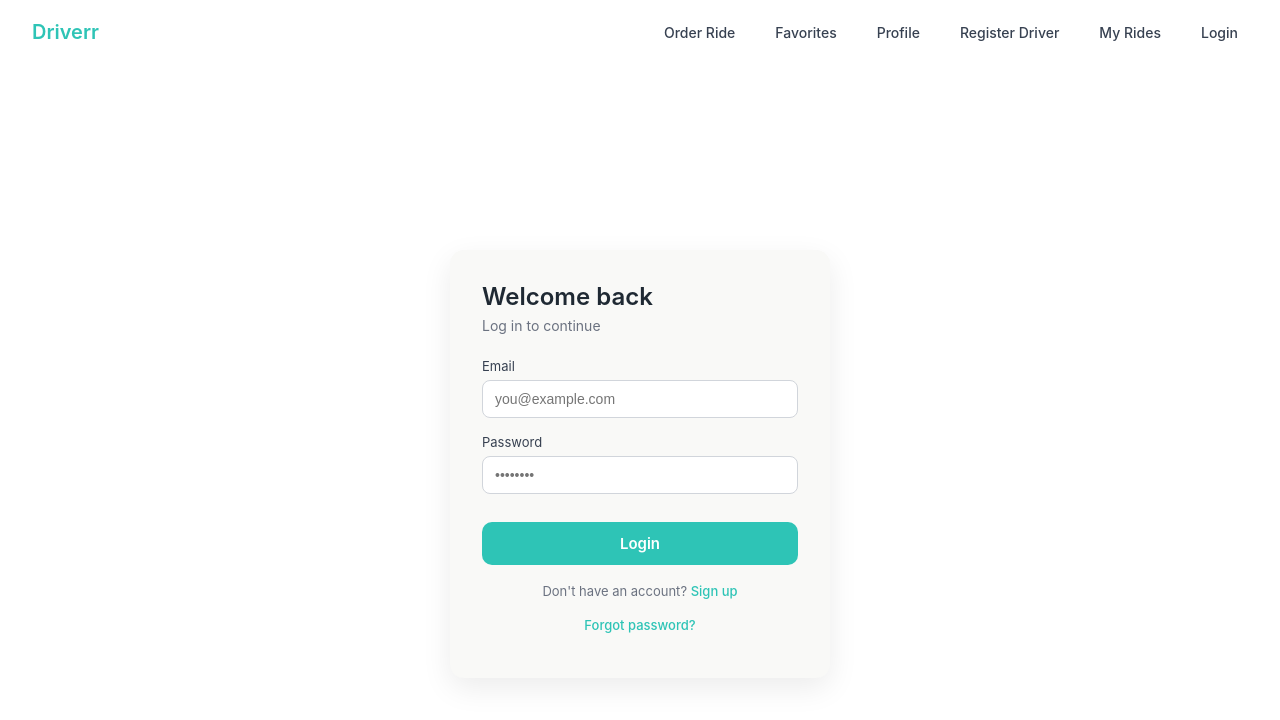
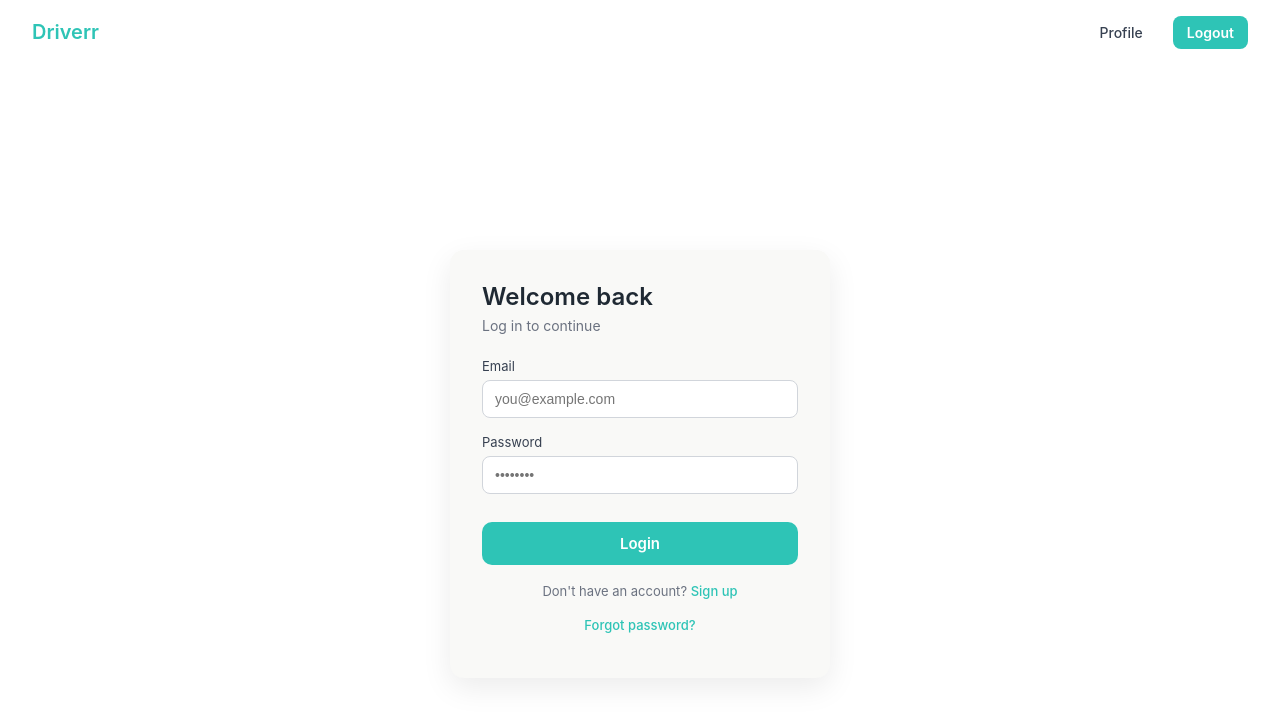
Before and after one commit to kzi-nastava/mrs-team29, an Angular app in the folder frontend/web/driverr-ui/: page /login in a window 1280 px wide. Shown: the top 720 px of the page. Built offline with nearby package versions, Linux system fonts and the light colour scheme; sample sign-in values are in the browser's storage.

Commit message:
feat: UserRole NavBar update for web

```diff
--- a/frontend/web/driverr-ui/src/app/components/navbar/navbar.component.css
+++ b/frontend/web/driverr-ui/src/app/components/navbar/navbar.component.css
@@ -35,6 +35,22 @@
   white-space: nowrap;
 }
 
+.logout-btn {
+  border: none;
+  background: #2ec4b6;
+  color: #ffffff;
+  font-size: 14px;
+  font-weight: 600;
+  padding: 8px 14px;
+  border-radius: 8px;
+  cursor: pointer;
+  transition: background 0.2s ease-in-out;
+}
+
+.logout-btn:hover {
+  background: #26b2a6;
+}
+
 .nav-links li a:hover {
   color: #2ec4b6;
 }
--- a/frontend/web/driverr-ui/src/app/components/navbar/navbar.component.html
+++ b/frontend/web/driverr-ui/src/app/components/navbar/navbar.component.html
@@ -4,11 +4,18 @@
   </div>
 
   <ul class="nav-links">
-    <li><a routerLink="/order-ride">Order Ride</a></li>
-    <li><a routerLink="/favorites">Favorites</a></li>
-    <li><a routerLink="/profile">Profile</a></li>
-    <li><a routerLink="/admin/driver-register">Register Driver</a></li>
-    <li><a routerLink="/driver/history">My Rides</a></li>
-    <li><a routerLink="/login">Login</a></li>
+    <ng-container *ngIf="isAuthenticated; else guestLinks">
+      <li *ngIf="isClient"><a routerLink="/order-ride">Order Ride</a></li>
+      <li *ngIf="isClient"><a routerLink="/favorite-routes">Favorites</a></li>
+      <li *ngIf="isDriver"><a routerLink="/driver/history">My Rides</a></li>
+      <li *ngIf="isAdmin"><a routerLink="/admin/driver-register">Register Driver</a></li>
+      <li *ngIf="isAdmin"><a routerLink="/admin/approvals">Approvals</a></li>
+      <li><a routerLink="/profile">Profile</a></li>
+      <li><button class="logout-btn" type="button" (click)="logout()">Logout</button></li>
+    </ng-container>
+    <ng-template #guestLinks>
+      <li><a routerLink="/login">Login</a></li>
+      <li><a routerLink="/register">Register</a></li>
+    </ng-template>
   </ul>
 </nav>
--- a/frontend/web/driverr-ui/src/app/components/navbar/navbar.component.ts
+++ b/frontend/web/driverr-ui/src/app/components/navbar/navbar.component.ts
@@ -1,11 +1,50 @@
-import { Component } from '@angular/core';
-import { RouterLink } from '@angular/router';
+import { CommonModule } from '@angular/common';
+import { Component, DestroyRef } from '@angular/core';
+import { Router, RouterLink } from '@angular/router';
+import { takeUntilDestroyed } from '@angular/core/rxjs-interop';
+import { AuthService, LoginResponse } from '../../services/auth.service';
 
 @Component({
   selector: 'app-navbar',
   standalone: true,
-  imports: [RouterLink],
+  imports: [CommonModule, RouterLink],
   templateUrl: './navbar.component.html',
   styleUrls: ['./navbar.component.css']
 })
-export class NavbarComponent {}
+export class NavbarComponent {
+  isAuthenticated = false;
+  currentUser: LoginResponse | null = null;
+
+  constructor(
+    private authService: AuthService,
+    private router: Router,
+    destroyRef: DestroyRef
+  ) {
+    this.authService.isAuthenticated$
+      .pipe(takeUntilDestroyed(destroyRef))
+      .subscribe((value) => (this.isAuthenticated = value));
+
+    this.authService.currentUser$
+      .pipe(takeUntilDestroyed(destroyRef))
+      .subscribe((user) => (this.currentUser = user));
+  }
+
+  get isAdmin(): boolean {
+    return this.currentUser?.role === 'ADMIN';
+  }
+
+  get isDriver(): boolean {
+    return !!this.currentUser?.isDriver || this.currentUser?.role === 'DRIVER';
+  }
+
+  get isClient(): boolean {
+    return this.currentUser?.role === 'CLIENT';
+  }
+
+  logout(): void {
+    this.authService.logout().subscribe({
+      next: () => this.router.navigate(['/login']),
+      error: () => this.router.navigate(['/login'])
+    });
+  }
+}
```
